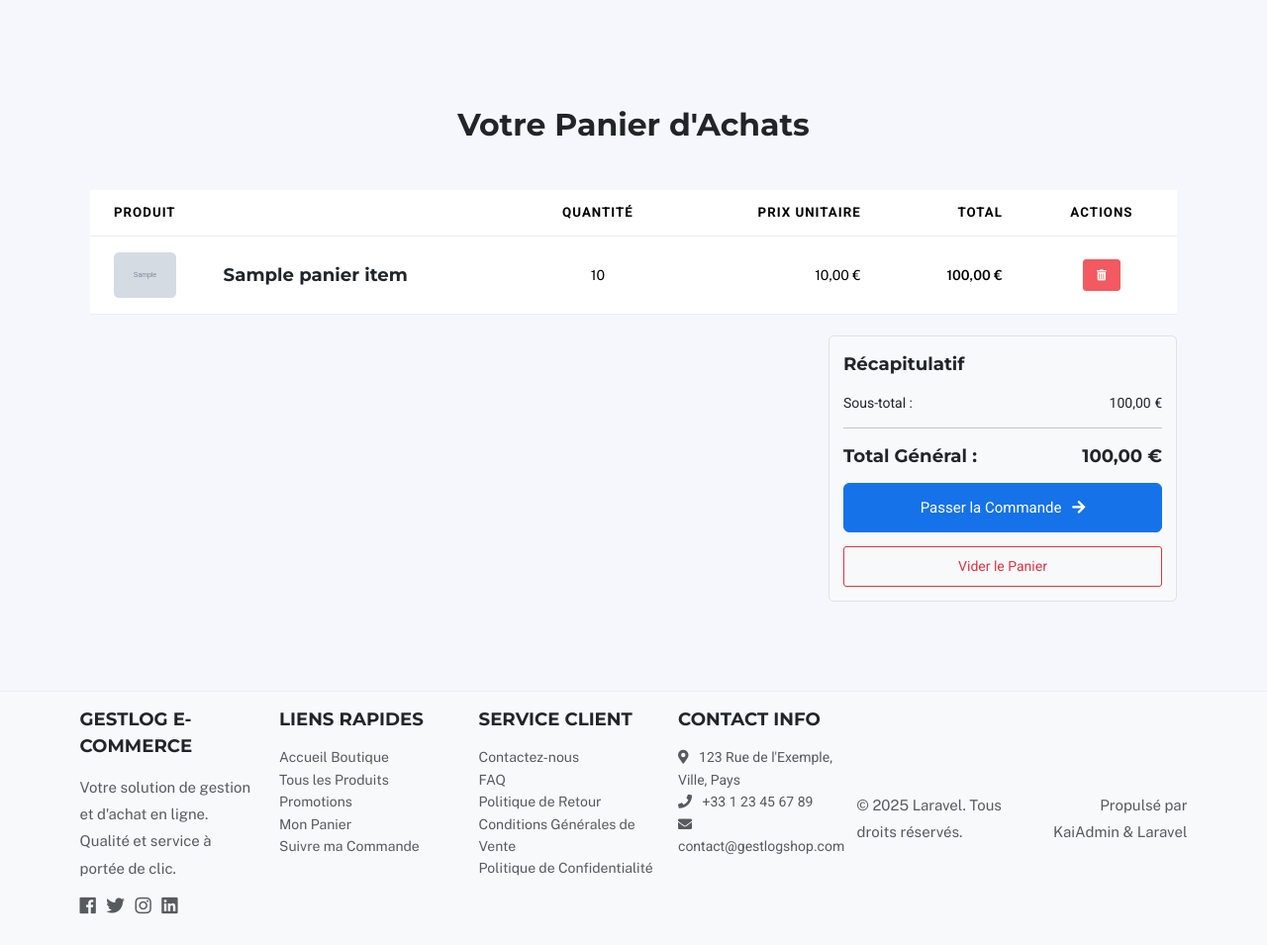
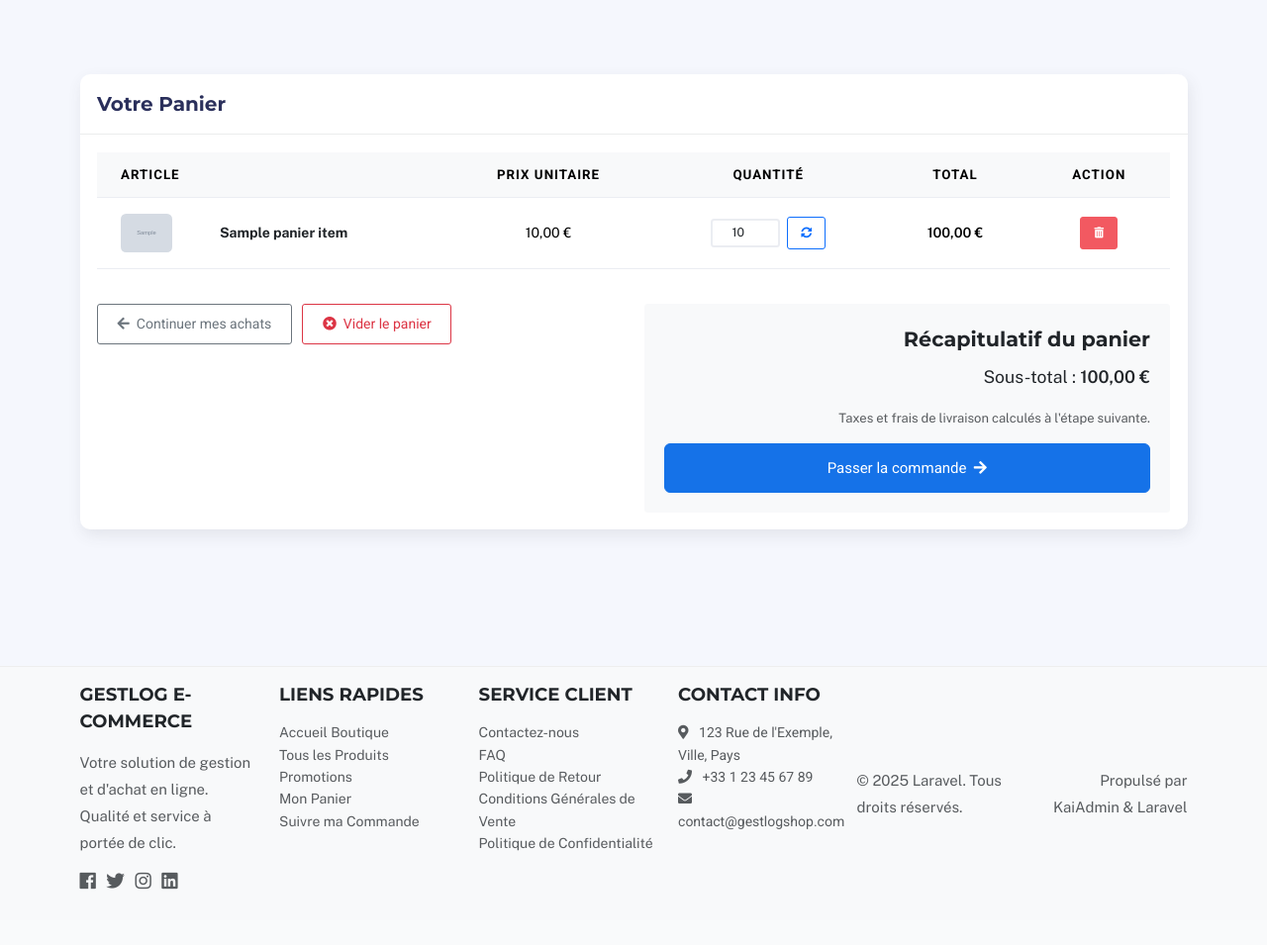
Before and after one commit to New7ech/eGstion, a Laravel app: template resources/views/ecommerce/panier/index.blade.php in a window 1280 px wide. Shown: the part 57-1012 px from the top of the page at 99% size. After the commit the page ends 956 px from the top, so only its background shows below. Run offline with Laravel 12, Linux system fonts and the light colour scheme; the template is opened without the code that fills it: most values are stand-ins (such as "Sample title", 1, 10 or a date in 2020); grey boxes marked "Sample" are stand-in pictures.

Commit message:
Fix: Correction des boutons de simulation dans le panier
- Remplacement des boutons avec alertes `onclick` par les formulaires fonctionnels de mise à jour, suppression et vidage du panier dans la vue `panier/index.blade.php`.

Cette modification assure que toutes les actions du panier sont maintenant gérées par le backend via `PanierController`.

```diff
--- a/resources/views/ecommerce/panier/index.blade.php
+++ b/resources/views/ecommerce/panier/index.blade.php
@@ -1,36 +1,31 @@
-@extends('ecommerce.layouts.app') {{-- Assurez-vous que ce layout existe --}}
+@extends('ecommerce.layouts.app')
 
-@section('title', 'Votre Panier')
+@section('title', 'Votre Panier d\'Achat')
 
 @section('content')
-<main class="page-inner-ecommerce cart-page section-padding">
-    <div class="container">
-        <header class="section-header text-center mb-5">
-            <h1 class="section-title">Votre Panier d'Achats</h1>
-        </header>
-
+<div class="page-inner-ecommerce cart-page py-5">
+    <div class="card">
+        <div class="card-header">
+            <h1 class="card-title mb-0">Votre Panier</h1>
+        </div>
+        <div class="card-body">
             @if(session('succes'))
-            <div class="alert alert-success">
-                {{ session('succes') }}
-            </div>
+                <div class="alert alert-success">{{ session('succes') }}</div>
             @endif
             @if(session('erreur'))
-            <div class="alert alert-danger">
-                {{ session('erreur') }}
-            </div>
+                <div class="alert alert-danger">{{ session('erreur') }}</div>
             @endif
 
             @if(isset($panierItems) && count($panierItems) > 0)
-            <div class="cart-items-wrapper mb-4">
-                <table class="table cart-table">
-                    <thead>
+                <div class="table-responsive">
+                    <table class="table table-hover align-middle">
+                        <thead class="table-light">
                             <tr>
-                            <th scope="col" class="d-none d-md-table-cell">Produit</th>
-                            <th scope="col"></th>
+                                <th scope="col" colspan="2">Article</th>
+                                <th scope="col" class="text-center">Prix Unitaire</th>
                                 <th scope="col" class="text-center">Quantité</th>
-                            <th scope="col" class="text-end">Prix Unitaire</th>
-                            <th scope="col" class="text-end">Total</th>
-                            <th scope="col" class="text-center">Actions</th>
+                                <th scope="col" class="text-center">Total</th>
+                                <th scope="col" class="text-center">Action</th>
                             </tr>
                         </thead>
                         <tbody>
@@ -41,33 +36,41 @@
                                     $totalGeneral += $totalItem;
                                 @endphp
                                 <tr>
-                                <td class="d-none d-md-table-cell" style="width: 100px;">
-                                    <img src="{{ $item['image_url'] ?? 'https://picsum.photos/seed/item'.$id.'/100' }}" alt="{{ $item['name'] ?? 'Produit' }}" class="img-fluid rounded" style="max-height: 75px;">
+                                    <td style="width: 100px;">
+                                        <a href="{{ route('ecommerce.articles.show', ['slug' => $item['slug']]) }}">
+                                            <img src="{{ $item['image_url'] ?? asset('assets/img/examples/article_placeholder_thumb.jpg') }}"
+                                                 alt="{{ $item['name'] }}" class="img-fluid rounded" style="max-height: 75px; object-fit: cover;">
+                                        </a>
                                     </td>
                                     <td>
-                                    <h5 class="mb-0 product-name-cart">{{ $item['name'] ?? 'Nom du produit' }}</h5>
-                                    {{-- <small class="text-muted">Référence: XYZ123</small> --}}
+                                        <h5 class="mb-0 fs-6">
+                                            <a href="{{ route('ecommerce.articles.show', ['slug' => $item['slug']]) }}" class="text-dark text-decoration-none">{{ $item['name'] }}</a>
+                                        </h5>
                                     </td>
                                     <td class="text-center">
-                                    {{-- Formulaire pour mettre à jour la quantité --}}
-                                    {{-- <form action="{{ route('ecommerce.cart.update') }}" method="POST" class="d-inline-flex align-items-center">
+                                        {{ number_format($item['price'], 2, ',', ' ') }} €
+                                    </td>
+                                    <td class="text-center" style="min-width: 150px;">
+                                        <form action="{{ route('ecommerce.panier.update') }}" method="POST" class="d-inline-flex align-items-center cart-update-form">
                                             @csrf
-                                        <input type="hidden" name="product_id" value="{{ $id }}">
-                                        <input type="number" name="quantity" value="{{ $item['quantity'] ?? 1 }}" min="1" class="form-control form-control-sm" style="width: 70px;">
-                                        <button type="submit" class="btn btn-sm btn-outline-secondary ms-2" title="Mettre à jour"><i class="fas fa-sync-alt"></i></button>
-                                    </form> --}}
-                                    {{ $item['quantity'] ?? 1 }}
+                                            <input type="hidden" name="article_id" value="{{ $id }}">
+                                            <input type="number" name="quantity" value="{{ $item['quantity'] }}" min="1" class="form-control form-control-sm text-center me-2" style="width: 70px;">
+                                            <button type="submit" class="btn btn-outline-primary btn-sm" title="Mettre à jour">
+                                                <i class="fas fa-sync-alt"></i>
+                                            </button>
+                                        </form>
                                     </td>
-                                <td class="text-end">{{ number_format($item['price'] ?? 0, 2, ',', ' ') }} €</td>
-                                <td class="text-end fw-bold">{{ number_format($totalItem, 2, ',', ' ') }} €</td>
+                                    <td class="text-center fw-bold">
+                                        {{ number_format($totalItem, 2, ',', ' ') }} €
+                                    </td>
                                     <td class="text-center">
-                                    {{-- Formulaire pour supprimer l'article --}}
-                                    {{-- <form action="{{ route('ecommerce.cart.remove') }}" method="POST" class="d-inline">
+                                        <form action="{{ route('ecommerce.panier.remove') }}" method="POST" class="cart-remove-form">
                                             @csrf
-                                        <input type="hidden" name="product_id" value="{{ $id }}">
-                                        <button type="submit" class="btn btn-sm btn-danger" title="Supprimer"><i class="fas fa-trash-alt"></i></button>
-                                    </form> --}}
-                                    <button onclick="alert('Fonctionnalité de suppression non implémentée pour le moment.')" class="btn btn-sm btn-danger" title="Supprimer"><i class="fas fa-trash-alt"></i></button>
+                                            <input type="hidden" name="article_id" value="{{ $id }}">
+                                            <button type="submit" class="btn btn-danger btn-sm" title="Supprimer l'article">
+                                                <i class="fas fa-trash-alt"></i>
+                                            </button>
+                                        </form>
                                     </td>
                                 </tr>
                             @endforeach
@@ -75,60 +78,73 @@
                     </table>
                 </div>
 
-            <div class="row justify-content-end">
-                <div class="col-md-6 col-lg-4">
-                    <div class="cart-summary p-3 border rounded">
-                        <h3 class="h5 mb-3">Récapitulatif</h3>
-                        <div class="d-flex justify-content-between mb-2">
-                            <span>Sous-total :</span>
-                            <span>{{ number_format($totalGeneral, 2, ',', ' ') }} €</span>
+                <div class="row mt-4">
+                    <div class="col-md-6">
+                        <a href="{{ route('ecommerce.articles.index') }}" class="btn btn-outline-secondary">
+                            <i class="fas fa-arrow-left me-1"></i> Continuer mes achats
+                        </a>
+                        <form action="{{ route('ecommerce.panier.vider') }}" method="POST" class="d-inline-block ms-2 cart-clear-form">
+                            @csrf
+                            <button type="submit" class="btn btn-outline-danger">
+                                <i class="fas fa-times-circle me-1"></i> Vider le panier
+                            </button>
+                        </form>
                     </div>
-                        {{-- <div class="d-flex justify-content-between mb-2">
-                            <span>Frais de livraison :</span>
-                            <span>À calculer</span>
-                        </div> --}}
-                        <hr>
-                        <div class="d-flex justify-content-between fw-bold h5 mb-3">
-                            <span>Total Général :</span>
-                            <span>{{ number_format($totalGeneral, 2, ',', ' ') }} €</span>
-                        </div>
-                        <div class="d-grid gap-2">
-                            <a href="{{ route('ecommerce.commande.checkout') }}" class="btn btn-primary btn-lg">
-                                Passer la Commande <i class="fas fa-arrow-right ms-2"></i>
+                    <div class="col-md-6 text-md-end">
+                        <div class="cart-summary mt-3 mt-md-0">
+                            <h4>Récapitulatif du panier</h4>
+                            <p class="fs-5">Sous-total : <span class="fw-bold">{{ number_format($totalGeneral, 2, ',', ' ') }} €</span></p>
+                            <p class="text-muted small">Taxes et frais de livraison calculés à l'étape suivante.</p>
+                            <a href="{{ route('ecommerce.commande.checkout') }}" class="btn btn-primary btn-lg w-100">
+                                Passer la commande <i class="fas fa-arrow-right ms-1"></i>
                             </a>
-                            {{-- <form action="{{ route('ecommerce.cart.clear') }}" method="POST" class="d-grid">
-                                @csrf
-                                <button type="submit" class="btn btn-outline-danger mt-2" onclick="return confirm('Voulez-vous vraiment vider votre panier ?')">Vider le Panier</button>
-                            </form> --}}
-                             <button onclick="alert('Fonctionnalité de vidage de panier non implémentée.')" class="btn btn-outline-danger mt-2">Vider le Panier</button>
-                        </div>
                         </div>
                     </div>
                 </div>
 
             @else
                 <div class="text-center py-5">
-                <i class="fas fa-shopping-cart fa-4x text-muted mb-3"></i>
-                <h4 class="mb-3">Votre panier est actuellement vide.</h4>
-                <p class="text-muted mb-4">Parcourez nos articles pour trouver votre bonheur !</p>
-                <a href="{{ route('ecommerce.articles.index') }}" class="btn btn-primary">
-                    <i class="fas fa-store me-2"></i> Continuer Mes Achats
+                    <i class="fas fa-shopping-cart fa-3x text-muted mb-3"></i>
+                    <h4 class="mb-3">Votre panier est vide.</h4>
+                    <p class="text-muted">Parcourez nos articles et trouvez votre bonheur !</p>
+                    <a href="{{ route('ecommerce.articles.index') }}" class="btn btn-primary mt-3">
+                        <i class="fas fa-store me-1"></i> Voir le catalogue
                     </a>
                 </div>
             @endif
         </div>
-</main>
+    </div>
+</div>
 @endsection
 
 @push('scripts')
 <script>
-    // Si des interactions JS sont nécessaires pour le panier (ex: màj quantité en AJAX)
-    // Pour l'instant, on garde simple avec des alertes pour les actions non implémentées
-    // document.addEventListener('DOMContentLoaded', function() {
-    //     const alertSuccess = document.querySelector('.alert-success');
-    //     if(alertSuccess && alertSuccess.innerText.includes('Produit ajouté au panier !')) {
-    //          // alert('Produit ajouté au panier ! (Message de la vue Panier)'); // Pour la consigne JS
-    //     }
-    // });
+document.addEventListener('DOMContentLoaded', function() {
+    const clearCartForm = document.querySelector('.cart-clear-form');
+    if (clearCartForm) {
+        clearCartForm.addEventListener('submit', function(event) {
+            if (!confirm("Êtes-vous sûr de vouloir vider votre panier ?")) {
+                event.preventDefault();
+            }
+        });
+    }
+
+    const removeForms = document.querySelectorAll('.cart-remove-form');
+    removeForms.forEach(form => {
+        form.addEventListener('submit', function(event) {
+            if (!confirm("Voulez-vous vraiment retirer cet article du panier ?")) {
+                event.preventDefault();
+            }
+        });
+    });
+});
 </script>
 @endpush
+
+@push('styles')
+<style>
+    .cart-page .table th, .cart-page .table td { vertical-align: middle; }
+    .cart-page .form-control-sm { height: calc(1.5em + 0.5rem + 2px); padding: 0.25rem 0.5rem; font-size: .875rem; }
+    .cart-summary { background-color: #f8f9fa; padding: 20px; border-radius: 0.25rem; }
+</style>
+@endpush
```
Lines whose indentation alone changed are shown as unchanged.
